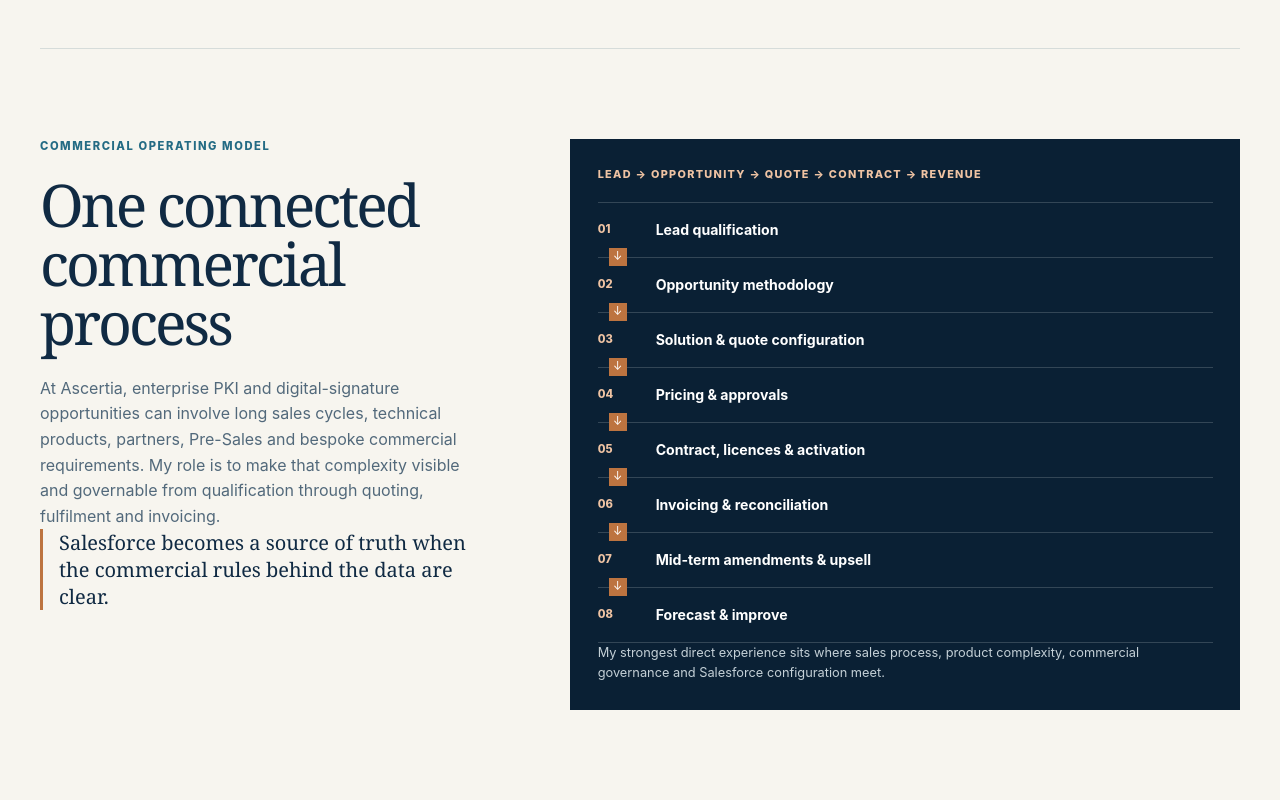
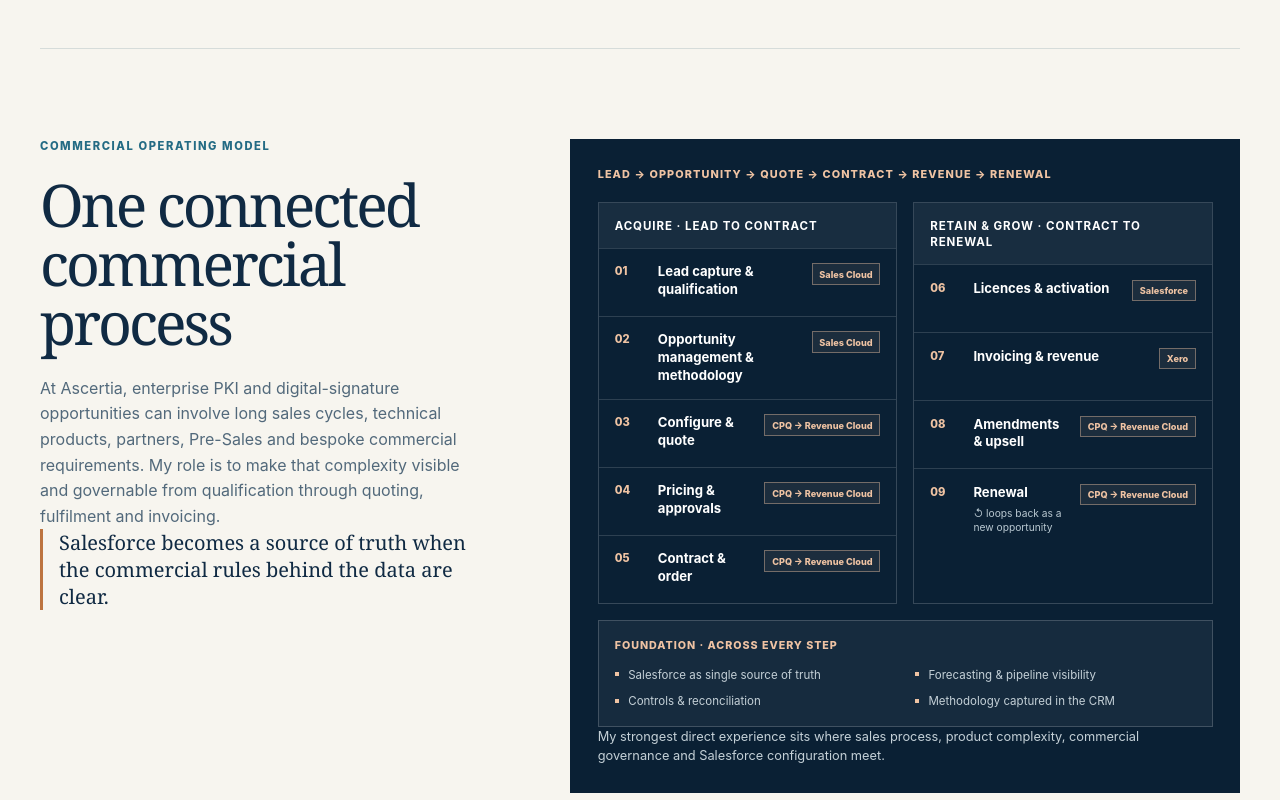
Before and after one commit to miriamgonzalezm/miriam-revops-portfolio, a Next.js app: page /reprisk in a window 1280 px wide. Shown: the part 1660-2460 px from the top of the page. Built offline with nearby package versions, Linux system fonts and the light colour scheme.

Commit message:
Expand RepRisk commercial transformation story

```diff
--- a/app/reprisk/page.tsx
+++ b/app/reprisk/page.tsx
@@ -1,5 +1,6 @@
 import type { Metadata } from "next";
 import Link from "next/link";
+import { Fragment } from "react";
 import { ArrowIcon } from "@/components/ArrowIcon";
 import { repriskPortfolio as content } from "@/content/reprisk";
 import styles from "../relay/relay.module.css";
@@ -85,17 +86,34 @@ export default function RepRiskPage() {
             <p>{content.commercialModel.body}</p>
             <blockquote className={styles.motionQuote}>{content.commercialModel.pullQuote}</blockquote>
           </div>
-          <div className={styles.flowModel}>
-            <p className={styles.flowLabel}>LEAD → OPPORTUNITY → QUOTE → CONTRACT → REVENUE</p>
+          <div className={repriskStyles.processFlow}>
+            <p className={repriskStyles.processHeader}>LEAD → OPPORTUNITY → QUOTE → CONTRACT → REVENUE → RENEWAL</p>
+            <div className={repriskStyles.processGroups}>
+              {content.leadToCashFlow.groups.map((group) => (
+                <section className={repriskStyles.processGroup} key={group.label} aria-label={group.label}>
+                  <h3>{group.label}</h3>
                   <ol>
-              {content.leadToCashFlow.steps.map((step, index) => (
-                <li key={step}>
-                  <span>{String(index + 1).padStart(2, "0")}</span>
-                  <strong>{step}</strong>
+                    {group.steps.map((step) => (
+                      <li key={step.number}>
+                        <span className={repriskStyles.stepNumber}>{step.number}</span>
+                        <div className={repriskStyles.stepCopy}>
+                          <strong>{step.title}</strong>
+                          {"note" in step && step.note && <small>{step.note}</small>}
+                        </div>
+                        <span className={repriskStyles.systemChip}>{step.chip}</span>
                       </li>
                     ))}
                   </ol>
-            <p className={styles.flowNote}>{content.leadToCashFlow.note}</p>
+                </section>
+              ))}
+            </div>
+            <div className={repriskStyles.foundationBand}>
+              <p>Foundation · across every step</p>
+              <ul>
+                {content.leadToCashFlow.foundation.map((item) => <li key={item}>{item}</li>)}
+              </ul>
+            </div>
+            <p className={repriskStyles.processNote}>{content.leadToCashFlow.note}</p>
           </div>
         </section>
 
@@ -107,7 +125,8 @@ export default function RepRiskPage() {
 
           <div className={styles.flagshipList}>
             {content.flagshipCases.map((caseStudy) => (
-              <article className={styles.flagshipCase} key={caseStudy.number}>
+              <Fragment key={caseStudy.number}>
+                <article className={styles.flagshipCase}>
                   <div className={styles.caseHeader}>
                     <span className={styles.caseNumber}>{caseStudy.number}</span>
                     <div>
@@ -124,6 +143,16 @@ export default function RepRiskPage() {
                     <div className={styles.actionBlock}>
                       <h4>What I did</h4>
                       <ul>{caseStudy.actions.map((action) => <li key={action}>{action}</li>)}</ul>
+                      {"migrationConsiderations" in caseStudy && caseStudy.migrationConsiderations && (
+                        <div className={repriskStyles.migrationConsiderations}>
+                          <h4>Migration considerations I&apos;m working through</h4>
+                          <ul>
+                            {caseStudy.migrationConsiderations.map((consideration) => (
+                              <li key={consideration}>{consideration}</li>
+                            ))}
+                          </ul>
+                        </div>
+                      )}
                     </div>
                     <aside className={styles.impactBlock}>
                       <h4>Outcome</h4>
@@ -135,9 +164,8 @@ export default function RepRiskPage() {
                     </aside>
                   </div>
                 </article>
-            ))}
-          </div>
 
+                {caseStudy.number === "02" && (
                   <section className={repriskStyles.spicedSection} aria-labelledby="spiced-title">
                     <div className={repriskStyles.spicedHeading}>
                       <p className={styles.overline}>SALES METHODOLOGY IN THE OPERATING MODEL</p>
@@ -176,6 +204,10 @@ export default function RepRiskPage() {
                       ))}
                     </div>
                   </section>
+                )}
+              </Fragment>
+            ))}
+          </div>
 
           <div className={styles.additionalProof}>
             <h3>Additional operating proof</h3>
@@ -222,7 +254,7 @@ export default function RepRiskPage() {
             <p className={styles.overline}>DESIGN PRINCIPLES</p>
             <h2 id="principles-title">How I approach commercial transformation.</h2>
           </div>
-          <div className={`${styles.principlesGrid} ${repriskStyles.principlesSix}`}>
+          <div className={styles.principlesGrid}>
             {content.principles.map((principle) => (
               <article key={principle.number}>
                 <span>{principle.number}</span>
--- a/app/reprisk/reprisk.module.css
+++ b/app/reprisk/reprisk.module.css
@@ -1,3 +1,143 @@
+.processFlow {
+  min-width: 0;
+  padding: 1.7rem;
+  color: white;
+  background: var(--ink-deep);
+}
+
+.processHeader {
+  margin: 0 0 1.25rem;
+  color: var(--copper-light);
+  font-size: 0.68rem;
+  font-weight: 800;
+  line-height: 1.5;
+  letter-spacing: 0.1em;
+}
+
+.processGroups {
+  display: grid;
+  grid-template-columns: 1fr 1fr;
+  gap: 1rem;
+}
+
+.processGroup {
+  min-width: 0;
+  border: 1px solid rgba(255, 255, 255, 0.18);
+}
+
+.processGroup h3 {
+  margin: 0;
+  padding: 0.9rem 1rem;
+  color: white;
+  background: rgba(255, 255, 255, 0.06);
+  font-size: 0.72rem;
+  line-height: 1.4;
+  letter-spacing: 0.08em;
+  text-transform: uppercase;
+}
+
+.processGroup ol {
+  margin: 0;
+  padding: 0;
+  list-style: none;
+}
+
+.processGroup li {
+  display: grid;
+  grid-template-columns: 2rem minmax(0, 1fr) auto;
+  gap: 0.7rem;
+  align-items: start;
+  min-height: 68px;
+  padding: 0.9rem 1rem;
+  border-top: 1px solid rgba(255, 255, 255, 0.14);
+}
+
+.stepNumber {
+  color: var(--copper-light);
+  font-size: 0.7rem;
+  font-weight: 800;
+}
+
+.stepCopy {
+  min-width: 0;
+}
+
+.stepCopy strong {
+  display: block;
+  font-size: 0.82rem;
+  line-height: 1.35;
+}
+
+.stepCopy small {
+  display: block;
+  margin-top: 0.35rem;
+  color: #b9c8d1;
+  font-size: 0.64rem;
+  line-height: 1.35;
+}
+
+.systemChip {
+  max-width: 118px;
+  padding: 0.26rem 0.42rem;
+  border: 1px solid rgba(239, 195, 163, 0.42);
+  color: var(--copper-light);
+  background: rgba(239, 195, 163, 0.08);
+  font-size: 0.57rem;
+  font-weight: 800;
+  line-height: 1.25;
+  text-align: center;
+}
+
+.foundationBand {
+  margin-top: 1rem;
+  padding: 1rem;
+  border: 1px solid rgba(255, 255, 255, 0.18);
+  background: rgba(255, 255, 255, 0.05);
+}
+
+.foundationBand > p {
+  margin: 0 0 0.8rem;
+  color: var(--copper-light);
+  font-size: 0.67rem;
+  font-weight: 800;
+  letter-spacing: 0.09em;
+  text-transform: uppercase;
+}
+
+.foundationBand ul {
+  display: grid;
+  grid-template-columns: repeat(2, minmax(0, 1fr));
+  gap: 0.65rem 1.2rem;
+  margin: 0;
+  padding: 0;
+  list-style: none;
+}
+
+.foundationBand li {
+  position: relative;
+  padding-left: 0.85rem;
+  color: #c4d0d7;
+  font-size: 0.72rem;
+  line-height: 1.4;
+}
+
+.foundationBand li::before {
+  position: absolute;
+  top: 0.45em;
+  left: 0;
+  width: 4px;
+  height: 4px;
+  content: "";
+  background: var(--copper-light);
+}
+
+.processNote {
+  margin: 1.3rem 0 0;
+  color: #c4d0d7;
+  font-size: 0.8rem;
+  line-height: 1.55;
+}
+
 .spicedSection {
   width: 100%;
   margin-top: 3.5rem;
@@ -116,12 +256,26 @@
   font-size: 0.9rem;
 }
 
-.principlesSix article:last-child {
-  grid-column: auto;
-  min-height: 190px;
+.spicedPoints article:last-child:nth-child(odd) {
+  grid-column: 1 / -1;
+  min-height: 0;
+}
+
+.migrationConsiderations {
+  margin-top: 1.5rem;
+  padding-top: 1.25rem;
+  border-top: 1px solid rgba(255, 255, 255, 0.16);
+}
+
+.migrationConsiderations h4 {
+  margin-bottom: 0.9rem;
 }
 
 @media (max-width: 800px) {
+  .processGroups {
+    grid-template-columns: 1fr;
+  }
+
   .spicedPoints {
     grid-template-columns: 1fr;
   }
@@ -129,9 +283,31 @@
   .spicedPoints article {
     min-height: 0;
   }
+
+  .spicedPoints article:last-child:nth-child(odd) {
+    grid-column: auto;
+  }
 }
 
 @media (max-width: 600px) {
+  .processFlow {
+    padding: 1.25rem;
+  }
+
+  .processGroup li {
+    grid-template-columns: 1.7rem minmax(0, 1fr);
+  }
+
+  .systemChip {
+    grid-column: 2;
+    justify-self: start;
+    max-width: none;
+  }
+
+  .foundationBand ul {
+    grid-template-columns: 1fr;
+  }
+
   .tableFrame {
     overflow: visible;
     border: 0;
@@ -188,7 +364,4 @@
     text-transform: uppercase;
   }
 
-  .principlesSix article:last-child {
-    min-height: 0;
-  }
 }
--- a/content/reprisk.ts
+++ b/content/reprisk.ts
@@ -13,6 +13,11 @@ export const repriskPortfolio = {
     email: "mir_864@hotmail.com",
   },
   proof: [
+    {
+      label: "Capture",
+      value: "Lead-to-opportunity built from scratch",
+      detail: "Segmentation · qualification · routing · GDPR controls",
+    },
     {
       label: "Build",
       value: "CPQ that works in practice",
@@ -32,18 +37,18 @@ export const repriskPortfolio = {
   priorities: [
     {
       number: "01",
-      title: "Make Salesforce trustworthy",
-      body: "Define the stages, ownership, qualification and data standards behind lead and opportunity management.",
+      title: "Lead-to-opportunity",
+      body: "Design lead management end to end: capture, qualification, routing, ownership and hand-off into Salesforce as the single source of truth.",
     },
     {
       number: "02",
-      title: "Make commercial complexity configurable",
-      body: "Translate products, pricing, compatibility and approval rules into a CPQ process sellers can follow.",
+      title: "Opportunity management & SPICED",
+      body: "Make the sales methodology part of how opportunities are captured, progressed, reviewed and forecast in Sales Cloud.",
     },
     {
       number: "03",
-      title: "Migrate without carrying complexity forward",
-      body: "Use the move to Revenue Cloud to simplify the catalogue, process and controls rather than reproduce legacy design.",
+      title: "CPQ to Revenue Cloud",
+      body: "Redesign product configuration, pricing, quoting and approvals, and use the move to Revenue Cloud to simplify rather than reproduce legacy design.",
     },
   ],
   commercialModel: {
@@ -53,24 +58,84 @@ export const repriskPortfolio = {
     pullQuote: "Salesforce becomes a source of truth when the commercial rules behind the data are clear.",
   },
   leadToCashFlow: {
-    steps: [
-      "Lead qualification",
-      "Opportunity methodology",
-      "Solution & quote configuration",
-      "Pricing & approvals",
-      "Contract, licences & activation",
-      "Invoicing & reconciliation",
-      "Mid-term amendments & upsell",
-      "Forecast & improve",
+    groups: [
+      {
+        label: "Acquire · lead to contract",
+        steps: [
+          { number: "01", title: "Lead capture & qualification", chip: "Sales Cloud" },
+          { number: "02", title: "Opportunity management & methodology", chip: "Sales Cloud" },
+          { number: "03", title: "Configure & quote", chip: "CPQ → Revenue Cloud" },
+          { number: "04", title: "Pricing & approvals", chip: "CPQ → Revenue Cloud" },
+          { number: "05", title: "Contract & order", chip: "CPQ → Revenue Cloud" },
+        ],
+      },
+      {
+        label: "Retain & grow · contract to renewal",
+        steps: [
+          { number: "06", title: "Licences & activation", chip: "Salesforce" },
+          { number: "07", title: "Invoicing & revenue", chip: "Xero" },
+          { number: "08", title: "Amendments & upsell", chip: "CPQ → Revenue Cloud" },
+          {
+            number: "09",
+            title: "Renewal",
+            chip: "CPQ → Revenue Cloud",
+            note: "↺ loops back as a new opportunity",
+          },
+        ],
+      },
+    ],
+    foundation: [
+      "Salesforce as single source of truth",
+      "Forecasting & pipeline visibility",
+      "Controls & reconciliation",
+      "Methodology captured in the CRM",
     ],
     note: "My strongest direct experience sits where sales process, product complexity, commercial governance and Salesforce configuration meet.",
   },
   flagshipCases: [
     {
       number: "01",
+      eyebrow: "LEAD-TO-OPPORTUNITY · HUBSPOT ↔ SALESFORCE",
+      title: "Building the lead-to-opportunity process from scratch",
+      relevance: ["Segmentation", "Qualification", "Routing", "Consent"],
+      challenge:
+        "Ascertia had no outbound process, two legacy HubSpot environments and no consistent route from marketing engagement to a qualified opportunity in Salesforce.",
+      actions: [
+        "Designed the outbound operating model from scratch: target-account segmentation, enrichment, qualification, routing, ownership, exclusions and GDPR/suppression controls.",
+        "Selected Apollo after proofs of concept with Cognism and ZoomInfo, and integrated it with Salesforce as the source of truth.",
+        "Built the business case that won CRO approval to consolidate two HubSpot environments into one, migrating approximately 7,000 contacts and reducing licences by more than 50%.",
+        "Built a HubSpot engagement score across email, forms, website and paid social, with a 50% decay every three months so it reflects recent engagement.",
+        "Implemented a subscription-preference model shared by HubSpot and Salesforce through a two-way-synced field.",
+      ],
+      impactTitle:
+        "A single, governed route from first engagement to qualified opportunity, with consent and ownership clear at every step.",
+      pullQuote: "Lead management works when every lead has a clear owner, a clear next step and a reason to be there.",
+      impacts: [],
+    },
+    {
+      number: "02",
+      eyebrow: "SALES METHODOLOGY · OPPORTUNITY MANAGEMENT",
+      title: "Sales methodology: MEDDIC today, SPICED at RepRisk",
+      relevance: ["MEDDIC", "Qualification", "Opportunity quality", "Forecast discipline"],
+      challenge:
+        "A methodology only improves execution when qualification evidence is captured consistently and becomes part of opportunity reviews, forecasting and seller behaviour.",
+      actions: [
+        "Worked with the Sales Director to implement MEDDIC as part of a wider sales-process project.",
+        "Translated qualification expectations into clearer Salesforce fields, stage requirements and review conversations.",
+        "Built an AI agent that identifies and drafts missing MEDDIC fields from call notes, with sellers reviewing and confirming the content.",
+        "Ran an extended Gong proof of concept to assess conversation intelligence and deal-risk signals alongside the methodology work.",
+      ],
+      impactTitle:
+        "The MEDDIC implementation is substantially complete; the current focus is adoption, consistent field completion and use in pipeline reviews.",
+      proofLine: "Current focus · adoption, field completion and use in pipeline reviews",
+      pullQuote: "Methodology creates value when it changes what sellers capture, discuss and decide.",
+      impacts: [],
+    },
+    {
+      number: "03",
       eyebrow: "SALESFORCE CPQ · LEAD-TO-CASH",
       title: "Making CPQ work for a complex product portfolio",
-      relevance: ["Quote configuration", "Pricing", "Quoting", "Approvals"],
+      relevance: ["Product catalogue", "Configuration", "Pricing", "Approvals"],
       challenge:
         "Ascertia sells complex PKI and digital-signature products across perpetual, annual and user licences, signature packs, support and add-ons. Long-cycle deals and product dependencies made accurate quoting difficult when the CPQ design did not reflect how the business actually sold.",
       actions: [
@@ -85,7 +150,7 @@ export const repriskPortfolio = {
       impacts: [],
     },
     {
-      number: "02",
+      number: "04",
       eyebrow: "REVENUE CLOUD · MIGRATION READINESS",
       title: "Preparing a CPQ-to-Revenue Cloud migration",
       relevance: ["Requirements", "Solution comparison", "Catalogue redesign", "Migration planning"],
@@ -97,35 +162,23 @@ export const repriskPortfolio = {
         "Identified Revenue Cloud as the preferred fit and began hands-on preparation in Revenue Cloud orgs while budget approval remains pending.",
         "Redesigned the product catalogue and migration approach around what should be retained, simplified or left behind.",
       ],
+      migrationConsiderations: [
+        "Revenue Cloud is a new data model, not a CPQ upgrade: the catalogue, configuration and pricing logic need redesigning, not copying.",
+        "Moving products to attribute-based configuration to reduce SKU sprawl.",
+        "Rebuilding pricing logic and discount approvals on the new pricing model.",
+        "Planning how active contracts and assets migrate, so amendments and renewals keep working after go-live.",
+        "Phased cut-over with clear ownership between the internal team and the implementation partner.",
+      ],
       impactTitle:
         "Created a migration approach grounded in real product, pricing, approval and lead-to-cash requirements rather than a lift-and-shift of the current configuration.",
       proofLine: "Current focus · hands-on Revenue Cloud preparation, product catalogue redesign and migration planning",
       pullQuote: "A platform migration is an opportunity to remove complexity, not preserve it in a new data model.",
       impacts: [],
     },
-    {
-      number: "03",
-      eyebrow: "SALES METHODOLOGY · OPPORTUNITY MANAGEMENT",
-      title: "Sales methodology: MEDDIC today, SPICED at RepRisk",
-      relevance: ["MEDDIC", "Qualification", "Opportunity quality", "Forecast discipline"],
-      challenge:
-        "A methodology only improves execution when qualification evidence is captured consistently and becomes part of opportunity reviews, forecasting and seller behaviour.",
-      actions: [
-        "Worked with the Sales Director to implement MEDDIC as part of a wider sales-process project.",
-        "Translating qualification expectations into clearer Salesforce fields, stage requirements and review conversations.",
-        "Using an AI agent to identify and draft missing MEDDIC fields from call notes, with sellers reviewing and confirming the proposed content.",
-        "Ran an extended Gong proof of concept to assess conversation intelligence and deal-risk signals alongside the methodology work.",
-      ],
-      impactTitle:
-        "The MEDDIC implementation is substantially complete; the current focus is adoption, consistent field completion and use in pipeline reviews.",
-      proofLine: "Current focus · adoption, field completion and use in pipeline reviews",
-      pullQuote: "Methodology creates value when it changes what sellers capture, discuss and decide.",
-      impacts: [],
-    },
   ],
   spiced: {
     introduction:
-      "At Ascertia, the MEDDIC implementation is substantially complete and the current focus is adoption, field completion and use in pipeline reviews. This is how I'd bring the same discipline to SPICED at RepRisk, as a starting point to refine with your SPICED consultant.",
+      "This is how I'd bring the same discipline to SPICED at RepRisk, as a starting point to refine with your SPICED consultant.",
     stages: [
       { stage: "Discovery", captured: "Situation, Pain", exitCriteria: "Pain confirmed by the customer" },
       { stage: "Qualification", captured: "Impact, Critical Event", exitCriteria: "Impact quantified, date known" },
@@ -138,6 +191,7 @@ export const repriskPortfolio = {
       "Beyond new business: as a subscription business, the same Pain and Impact carry into renewals and expansion, so Client Growth knows why the customer bought.",
       "Linked to pricing: Impact and Critical Event become the justification for discount approvals in deal desk, so pricing exceptions are tied to customer value.",
       "Adoption: a SPICED completion dashboard by stage and seller, reviewed in pipeline calls, plus an AI assist that drafts SPICED fields from call notes for the seller to confirm.",
+      "Forecast credibility: the Critical Event date is checked against the close date in pipeline reviews, and deals without one are flagged as risk.",
     ],
   },
   additionalProof: [
@@ -225,6 +279,11 @@ export const repriskPortfolio = {
       title: "Own the design, partner on delivery",
       body: "Own the design and requirements, work alongside the implementation partner, and build what doesn't need them, so knowledge stays in-house.",
     },
+    {
+      number: "07",
+      title: "Design for the renewal on day one",
+      body: "Structure products, contracts and assets so amendments, upsell and renewals work without manual rework.",
+    },
   ],
   systems: [
     "Salesforce Sales Cloud · leads, opportunities & forecasting",
@@ -241,6 +300,6 @@ export const repriskPortfolio = {
   certifications: [
     "Salesforce Certified Administrator",
     "Salesforce Certified Sales Cloud Consultant",
-    "Salesforce Revenue Management Consultant · In progress",
+    "Salesforce Certified Revenue Management Consultant (formerly Revenue Cloud Consultant) · In progress",
   ],
 } as const;
```
Lines whose indentation alone changed are shown as unchanged.
